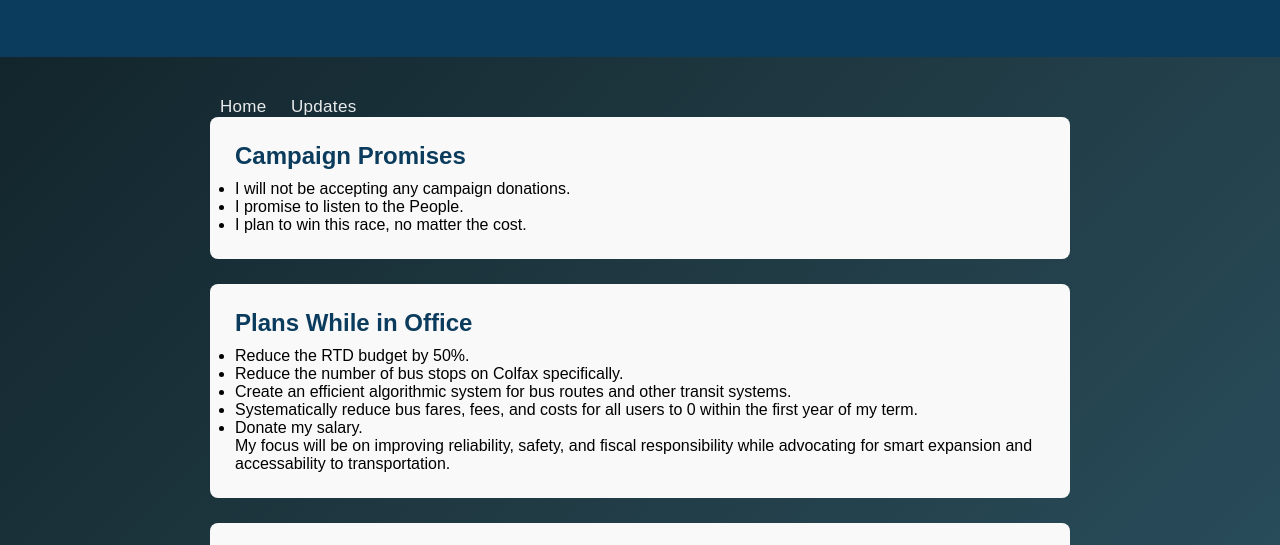
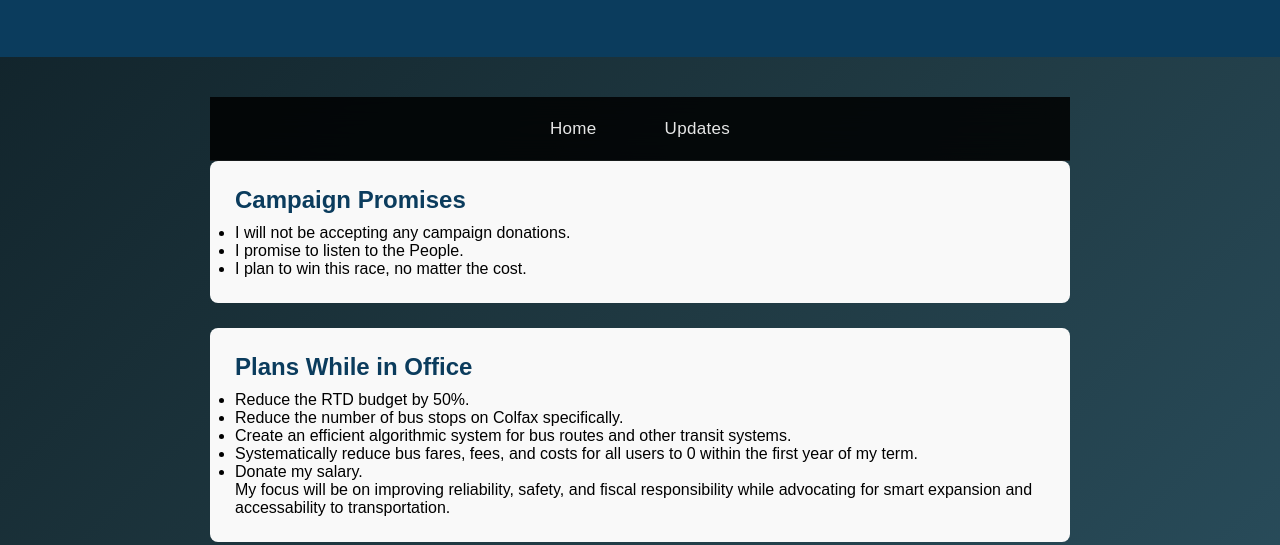
Before and after one commit to RyanforRTD/campaign-site, a plain HTML site: page index.html in a window 1280 px wide. Shown: the part 169-714 px from the top of the page. Drawn offline with Linux system fonts and the light colour scheme.

Commit message:
Update  styles.css

```diff
--- a/styles.css
+++ b/styles.css
@@ -62,6 +62,72 @@ body {
     inset 0 1px 1px rgba(255, 255, 255, 0.3);
 
   transition: all 0.3s ease;
+}
+
+/*test for the devs*/
+body {
+  margin: 0;
+  font-family: -apple-system, BlinkMacSystemFont, "Segoe UI",
+    Roboto, Helvetica, Arial, sans-serif;
+}
+
+/* Navbar shell */
+.apple-nav {
+  position: sticky;
+  top: 0;
+  width: 100%;
+  height: 64px;
+
+  background: rgba(0, 0, 0, 0.85);
+  backdrop-filter: blur(14px);
+  -webkit-backdrop-filter: blur(14px);
+
+  display: flex;
+  justify-content: center;
+  align-items: center;
+
+  border-bottom: 1px solid rgba(255, 255, 255, 0.08);
+  z-index: 1000;
+}
+
+/* Centered content */
+.nav-inner {
+  display: flex;
+  gap: 48px; /* spacing between links */
+}
+
+/* Links */
+.nav-link {
+  position: relative;
+  text-decoration: none;
+  color: rgba(255, 255, 255, 0.85);
+  font-size: 16px;
+  font-weight: 500;
+  letter-spacing: 0.3px;
+  padding: 6px 0;
+  transition: color 0.25s ease;
+}
+
+/* Liquid underline */
+.nav-link::after {
+  content: "";
+  position: absolute;
+  left: 50%;
+  bottom: -6px;
+  width: 0;
+  height: 2px;
+  background: white;
+  border-radius: 999px;
+  transform: translateX(-50%);
+  transition: width 0.3s ease;
+}
+
+.nav-link:hover {
+  color: white;
+}
+
+.nav-link:hover::after {
+  width: 100%;
 }
 
 /* Links */
```
